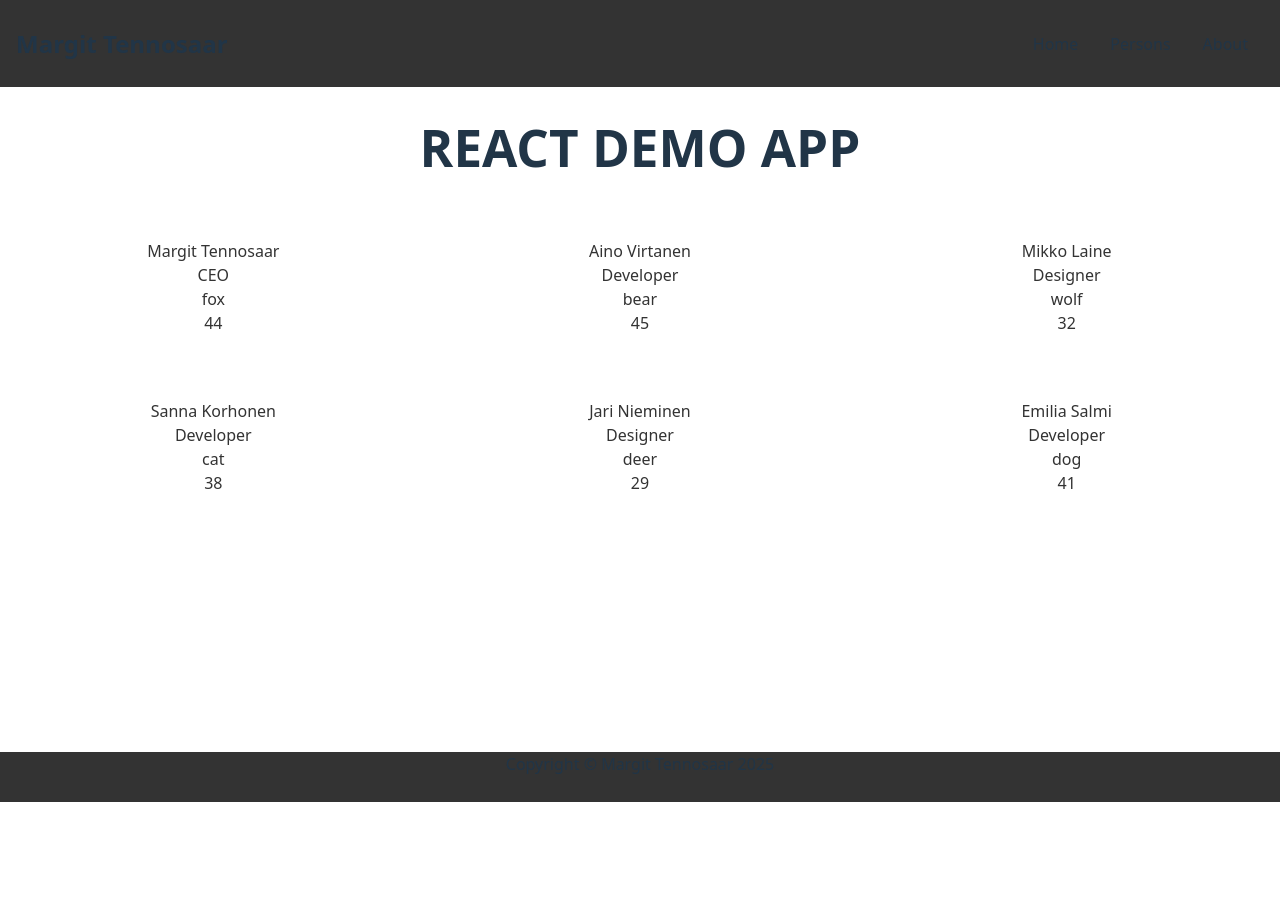
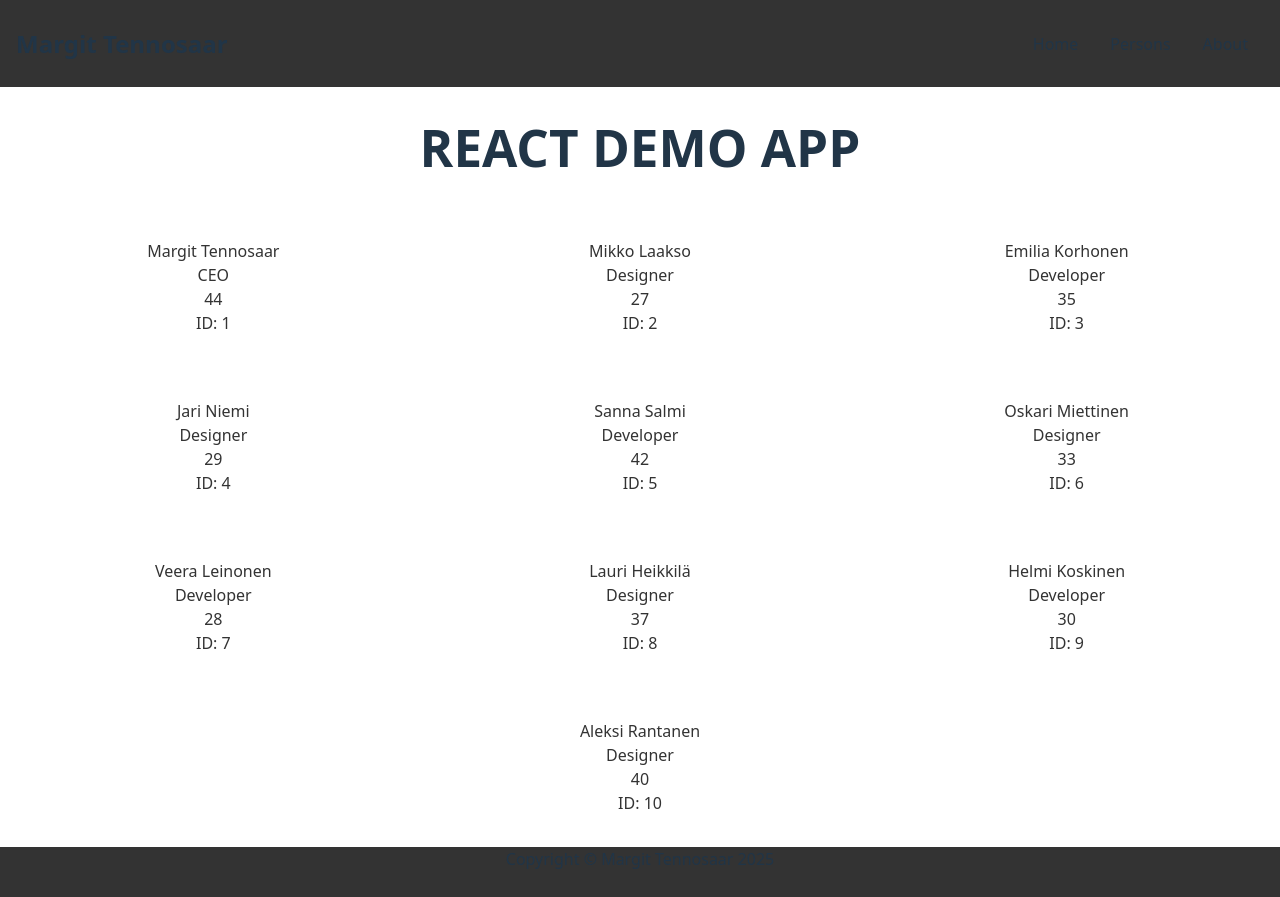
Before and after one commit to margittennosaar/react_demo, a React app: page / in a window 1280 px wide. Before the commit the page ends 802 px from the top, so only its background shows below. Built offline with nearby package versions, Linux system fonts and the light colour scheme; the HTML template or start-up script is replaced by a standard one.

Commit message:
week3: restructure App component and add Header, Footer, and Box components; implement dynamic rendering of persons

```diff
--- a/src/App.css
+++ b/src/App.css
@@ -1,23 +1,5 @@
 #root {
   width: 100vw;
-}
-
-header {
-  height: 55px;
-  background-color: #333;
-  display: flex;
-  justify-content: space-between;
-  align-items: center;
-  padding: 1rem;
-}
-nav ul li {
-  display: inline-block;
-  padding: 1rem;
-}
-
-footer {
-  height: 50px;
-  background-color: #333;
 }
 
 main {
@@ -34,12 +16,3 @@ main h1 {
   justify-content: space-around;
   align-items: center;
 }
-
-.box {
-  background-color: white;
-  color: #333;
-  margin: 1rem;
-  padding: 1rem;
-  border-radius: 10px;
-  width: 25%;
-}
--- a/src/App.jsx
+++ b/src/App.jsx
@@ -1,55 +1,30 @@
 import "./App.css";
-import Header from "./Header";
-import Footer from "./Footer";
-import Box from "./Box";
+import Box from "./Box/Box";
+import Header from "./Header/Header";
+import Footer from "./Footer/Footer";
+import { persons } from "./personsData";
 
 const App = () => {
   return (
-    <>
+    <div>
       <Header name="Margit Tennosaar" />
       <main>
         <h1>REACT DEMO APP</h1>
         <div className="boxes">
-          <Box
-            fullName="Margit Tennosaar"
-            title="CEO"
-            age="44"
-            myAnimal="fox"
-          />
-          <Box
-            fullName="Aino Virtanen"
-            title="Developer"
-            age="45"
-            myAnimal="bear"
-          />
-          <Box
-            fullName="Mikko Laine"
-            title="Designer"
-            age="32"
-            myAnimal="wolf"
-          />
-          <Box
-            fullName="Sanna Korhonen"
-            title="Developer"
-            age="38"
-            myAnimal="cat"
-          />
-          <Box
-            fullName="Jari Nieminen"
-            title="Designer"
-            age="29"
-            myAnimal="deer"
-          />
-          <Box
-            fullName="Emilia Salmi"
-            title="Developer"
-            age="41"
-            myAnimal="dog"
-          />
+          {persons.map((person) => (
+            <Box
+              key={person.id}
+              id={person.id}
+              fullName={person.name}
+              age={person.age}
+              title={person.title}
+              myanimal={person.myanimal}
+            />
+          ))}
         </div>
       </main>
       <Footer year={2025} />
-    </>
+    </div>
   );
 };
 
--- /dev/null
+++ b/src/Box/Box.css
@@ -0,0 +1,8 @@
+.box {
+  background-color: white;
+  color: #333;
+  margin: 1rem;
+  padding: 1rem;
+  border-radius: 10px;
+  width: 25%;
+}
--- a/src/Box.jsx
+++ b/src/Box/Box.jsx
@@ -1,3 +1,4 @@
+import "./Box.css";
 const Box = (props) => {
   return (
     <div className="box">
@@ -5,6 +6,7 @@ const Box = (props) => {
       <p>{props.title}</p>
       <p>{props.myAnimal}</p>
       <p>{props.age}</p>
+      <p>ID: {props.id}</p>
     </div>
   );
 };
--- /dev/null
+++ b/src/Footer/Footer.css
@@ -0,0 +1,4 @@
+footer {
+  height: 50px;
+  background-color: #333;
+}
--- a/src/Footer.jsx
+++ b/src/Footer/Footer.jsx
@@ -1,3 +1,4 @@
+import "./Footer.css";
 const Footer = (props) => {
   return (
     <footer>
--- /dev/null
+++ b/src/Header/Header.css
@@ -0,0 +1,13 @@
+header {
+  height: 55px;
+  background-color: #333;
+  display: flex;
+  justify-content: space-between;
+  align-items: center;
+  padding: 1rem;
+}
+
+nav ul li {
+  display: inline-block;
+  padding: 1rem;
+}
--- a/src/Header.jsx
+++ b/src/Header/Header.jsx
@@ -1,3 +1,4 @@
+import "./Header.css";
 const Header = (props) => {
   return (
     <header>
--- /dev/null
+++ b/src/personsData.js
@@ -0,0 +1,12 @@
+export const persons = [
+    { id: 1, name: "Margit Tennosaar", title: "CEO", age: 44, myanimal: "Fox" },
+    { id: 2, name: "Mikko Laakso", title: "Designer", age: 27, myanimal: "Wolf" },
+    { id: 3, name: "Emilia Korhonen", title: "Developer", age: 35, myanimal: "Lynx" },
+    { id: 4, name: "Jari Niemi", title: "Designer", age: 29, myanimal: "Moose" },
+    { id: 5, name: "Sanna Salmi", title: "Developer", age: 42, myanimal: "Hare" },
+    { id: 6, name: "Oskari Miettinen", title: "Designer", age: 33, myanimal: "Fox" },
+    { id: 7, name: "Veera Leinonen", title: "Developer", age: 28, myanimal: "Eagle" },
+    { id: 8, name: "Lauri Heikkilä", title: "Designer", age: 37, myanimal: "Wolverine" },
+    { id: 9, name: "Helmi Koskinen", title: "Developer", age: 30, myanimal: "Coot" },
+    { id: 10, name: "Aleksi Rantanen", title: "Designer", age: 40, myanimal: "Badger" },
+];
```
